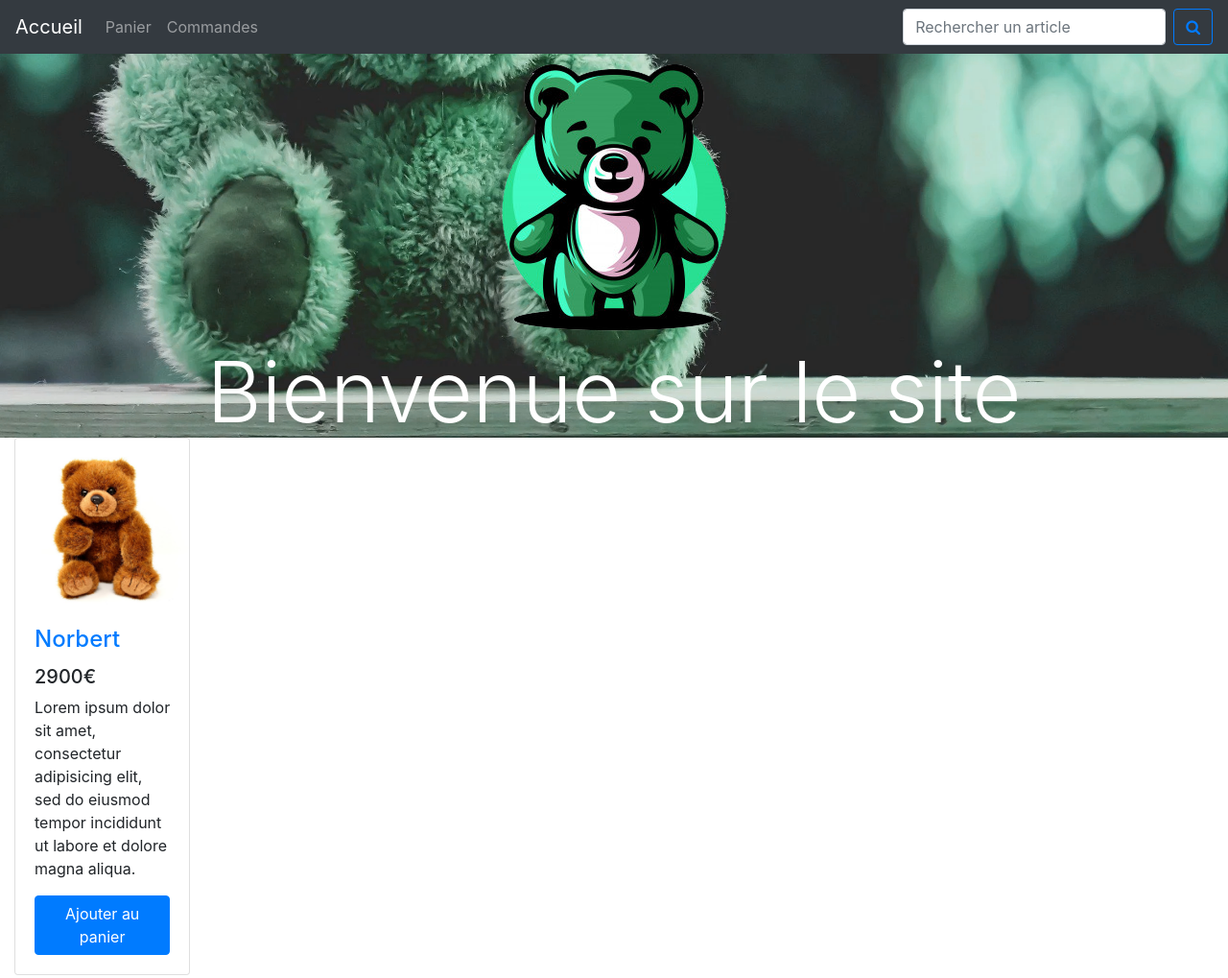
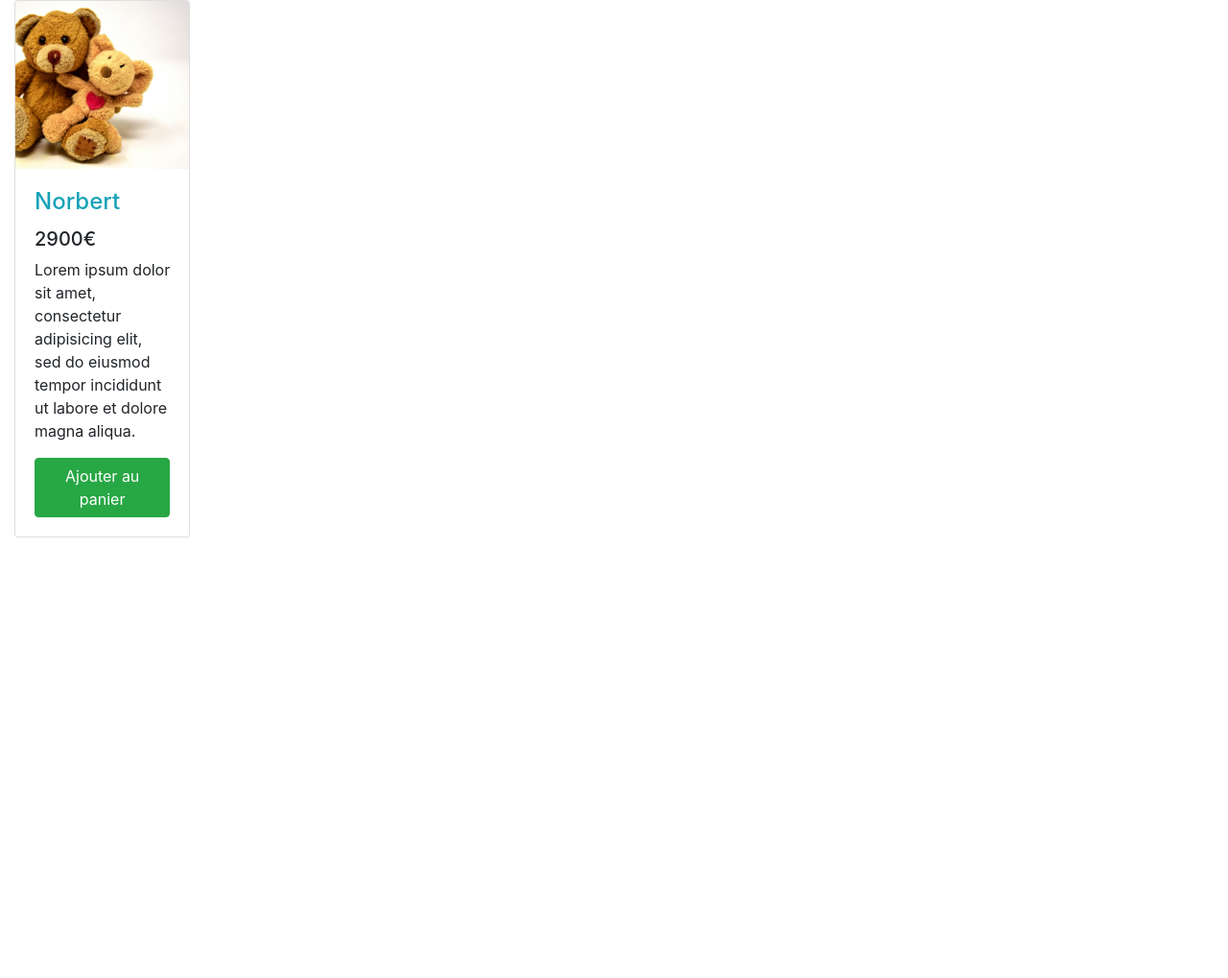
Before and after one commit to floriansimunek/Openclasrooms-Projet5-Orinoco, a website: page components/test.html in a window 1280 px wide. Shown: the top 1019 px of the page at 96% size. After the commit the page ends 800 px from the top, so only its background shows below. Drawn offline with nearby package versions, Linux system fonts and the light colour scheme.

Commit message:
Reworked products cards

```diff
--- a/components/test.html
+++ b/components/test.html
@@ -12,64 +12,18 @@
         <script src="https://stackpath.bootstrapcdn.com/bootstrap/4.5.2/js/bootstrap.min.js" defer></script>
     </head>
     <body>
-        <nav class="navbar navbar-expand-lg navbar-dark bg-dark">
-            <button class="navbar-toggler" type="button" data-toggle="collapse" data-target="#navbarToggler" aria-controls="navbarToggler" aria-expanded="false" aria-label="Toggle navigation">
-            <span class="navbar-toggler-icon"></span>
-            </button>
-            <div class="collapse navbar-collapse" id="navbarToggler">
-                <a class="navbar-brand" href="index.html">Accueil</a>
-                <ul class="navbar-nav mr-auto mt-2 mt-lg-0">
-                    <li class="nav-item">
-                        <a class="nav-link" href="pages/cart.html">Panier</a>
-                    </li>
-                    <li class="nav-item">
-                        <a class="nav-link" href="pages/achat.html">Commandes</a>
-                    </li>
-                </ul>
-                <form class="form-inline my-2 my-lg-0">
-                    <input class="form-control mr-sm-2" type="search" placeholder="Rechercher un article" aria-label="Search">
-                    <button class="btn btn-outline-primary my-2 my-sm-0" type="submit"><i class="fa fa-search"></i></button>
-                </form>
-            </div>
-        </nav>
-        <div class="image-banner">
-            <div class="container text-white text-center">
-                <img id="logo" src="../images/teddy.webp" alt="Orinoco Logo">
-                <h2 class="display-2">Bienvenue sur le site Orinoco</h2>
-                <h3 class="font-weight-normal">
-                Vous trouverez ici toute une collection d'ourson en peluche</h5>
-            </div>
-        </div>
-
-
-        <div class="col-lg-2 col-md-6 mb-4">
+                <div class="col-lg-2 col-md-6 mb-4 product-card">
                     <div class="card h-100">
-                <a id="product_img--link" href=""><img id="product_img" class="card-img-top" src="../images/teddy_1.jpg" alt="Ourson"></a>
+                        <a id="product_img--link" href=""><img id="product_img" class="card-img-top" src="../images/teddy_3.jpg" alt="Ourson"></a>
                         <div class="card-body">
                             <h4 class="card-title">
-                        <a id="product_name" href="">Norbert</a>
+                                <a id="product_name" class="text-info" href="">Norbert</a>
                             </h4>
                             <h5 id="product_price">2900€</h5>
                             <p id="product_description" class="card-text">Lorem ipsum dolor sit amet, consectetur adipisicing elit, sed do eiusmod tempor incididunt ut labore et dolore magna aliqua.</p>
-                    <a href="#" class="btn btn-primary">Ajouter au panier</a>
+                            <a href="#" class="btn btn-success">Ajouter au panier</a>
                         </div>
                     </div>
                 </div>
-
-
-        <footer class="text-white">
-            <div class="footer-icons bg-info col-lg-12 col-md-12 py-5">
-                <div class="md-5 container d-flex justify-content-center">
-                    <a href="#" class="fa fa-facebook mx-2"></a>
-                    <a href="#" class="fa fa-twitter mx-2"></a>
-                    <a href="#" class="fa fa-youtube mx-2"></a>
-                    <a href="#" class="fa fa-snapchat-ghost mx-2"></a>
-                    <a href="#" class="fa fa-linkedin mx-2"></a>
-                </div>
-            </div>
-            <div class="footer-copyright bg-dark text-center py-3 text-info">© 2020 Copyright :
-                <a href="#"> Orinoco</a>
-            </div>
-        </footer>
     </body>
 </html>
--- a/js/Product.js
+++ b/js/Product.js
@@ -42,15 +42,16 @@ class Product {
     }
 
     displayCard(){
-        let cardCode =  `<div class="col-lg-2 col-md-6 mb-4">
+        let cardCode = `<div class="col-lg-2 col-md-6 mb-4 product-card">
                             <div class="card h-100">
-                                <a id="product_img--link" href="pages/view-product.html?product_id=${this._id}"><img id="product_img" class="card-img-top" src="${this.imageUrl}" alt="Ourson ${this.name}"></a>
+                                <a id="" href="pages/view-product.html?product_id=${this._id}"><img id="product_img" class="card-img-top" src="${this.imageUrl}" alt="Ourson ${this.name}"></a>
                                 <div class="card-body">
                                     <h4 class="card-title">
-                                        <a id="product_name" href="pages/view-product.html?product_id=${this._id}">${this.name}</a>
+                                        <a id="product_name" class="text-info" href="pages/view-product.html?product_id=${this._id}"">${this.name}</a>
                                     </h4>
                                     <h5 id="product_price">${this.price}€</h5>
                                     <p id="product_description" class="card-text">${this.description}</p>
+                                    <a href="#" class="btn btn-success">Ajouter au panier</a>
                                 </div>
                             </div>
                         </div>`;
--- a/styles.scss
+++ b/styles.scss
@@ -1,18 +1,21 @@
-.navbar-nav{
-    display: flex;
-    align-items: center;
-}
-
-.confirm_btn{
+/*.confirm_btn{
     width: 100%;
     font-weight: bold !important;
     text-transform: uppercase;
     border-radius: 5px;
-}
+}*/
 
-.card-img-top{
-    object-fit: cover;
-    height: 175px;
+/* PRODUCTS CARDS */
+.card{
+    &-img-top{
+        object-fit: cover;
+        height: 175px;
+        border-radius: 2% 2% 0% 0%;
+    }
+
+    &-body{
+        border-radius: 0% 0% 2% 2%;
+    }
 }
 
 /* HEADER */
@@ -39,6 +42,11 @@ html, body, header{
         text-align: center;
         width: 80px;
         border-radius: 50%;
+        opacity: 0.8;
+        transition: all 1s ease;
+        &:hover{
+            opacity: 1;
+        }
 
         &-facebook {
             background: #3B5998;
```
Also changed, not shown: components/footer.html (+13 -4 lines), css/styles.css, 1 other file. Lines whose indentation alone changed are shown as unchanged.
